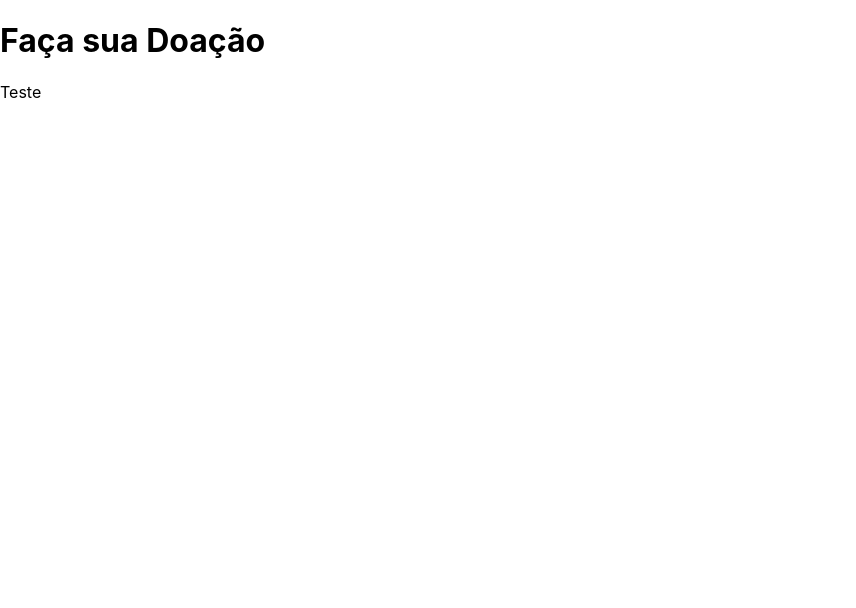
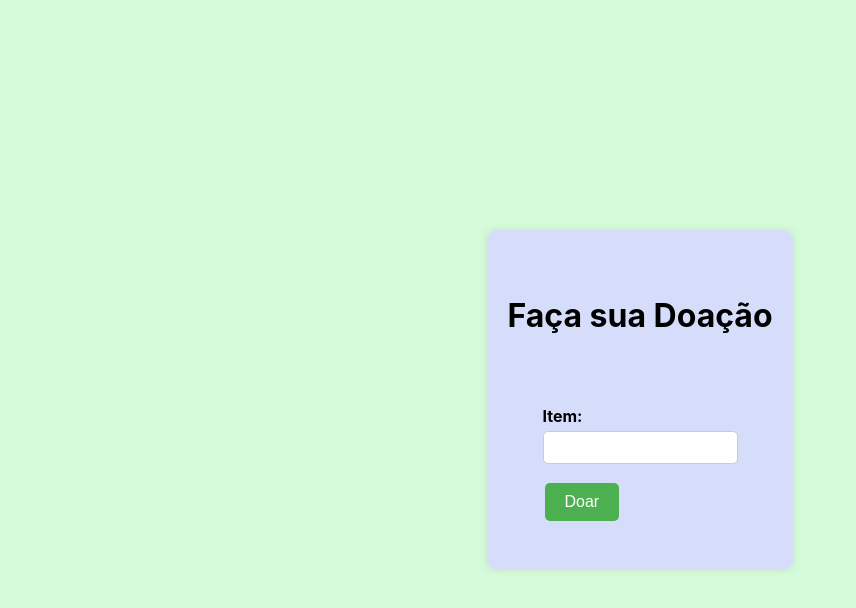
Before and after one commit to pedrobarcelos10/ProjetoMP, a React (Create React App) app in the folder frontend/: page /doacao in a window 1280 px wide. Shown: the top 608 px of the page, without its empty margins (0-856 px from the left). Built offline with nearby package versions, Linux system fonts and the light colour scheme.

Commit message:
mudanças na página de doação

```diff
--- a/frontend/src/App.css
+++ b/frontend/src/App.css
@@ -124,3 +124,67 @@
 .footer-links a:hover {
   text-decoration: underline;
 }
+
+/* Centralizar o contêiner na página */
+.doacao-page {
+  display: flex;
+  justify-content: center;
+  align-items: center;
+  height: 100vh;
+  background-color: #d6fbdb;
+}
+
+/* Itens do Cadastro */
+.doacao-container {
+  display: flex;
+  flex-direction: column;
+  align-items: center;
+  max-width: 800px;
+  margin: 0 auto;
+  height: 300px;
+  padding: 20px;
+  background-color: #d6ddfb;
+  border-radius: 10px;
+  box-shadow: 0 0 10px rgba(0, 0, 0, 0.1);
+}
+
+/* Estilos para a seção esquerda */
+
+.doacao-left {
+  flex: 1;
+  display: flex;
+  flex-direction: column;
+  align-items: center;
+  justify-content: space-around;
+}
+
+.form-group {
+  margin-bottom: 15px;
+}
+
+.form-group label {
+  display: block;
+  margin-bottom: 5px;
+  font-weight: bold;
+}
+
+.form-group input {
+  width: 100%;
+  padding: 8px;
+  box-sizing: border-box;
+  border: 1px solid #ccc;
+  border-radius: 5px;
+}
+
+button[type="submit"] {
+  background-color: #4CAF50;
+  color: white;
+  padding: 10px 20px;
+  border: none;
+  border-radius: 5px;
+  cursor: pointer;
+}
+
+button[type="submit"]:hover {
+  background-color: #45a049;
+}
--- a/frontend/src/components/doacao.js
+++ b/frontend/src/components/doacao.js
@@ -1,11 +1,36 @@
-import React from 'react';
+import React, { useState } from 'react';
 import '../App.css';
 
 const Doacao = () => {
+  const [item, setItem] = useState('');
+
+  const handleSubmit = (e) => {
+    e.preventDefault();
+    // Lógica para enviar os dados do formulário
+    console.log('Item:', item);
+  };
+
   return (
-    <div className="doacao-container">
-      <h1>Faça sua Doação</h1>
-      <p>Teste</p>
+    <div className='doacao-page'>
+      <div className="doacao-container">
+        <div className='doacao-left'>
+          <h1>Faça sua Doação</h1>
+          <form onSubmit={handleSubmit}>
+            <div className="form-group">
+              <label htmlFor="doacao">Item:</label>
+              <input
+                type="text"
+                id="doacao"
+                value={item}
+                onChange={(e) => setItem(e.target.value)}
+                required
+              />
+            </div>
+
+            <button type="submit">Doar</button>
+          </form>
+        </div>
+      </div>
     </div>
   );
 };
```
